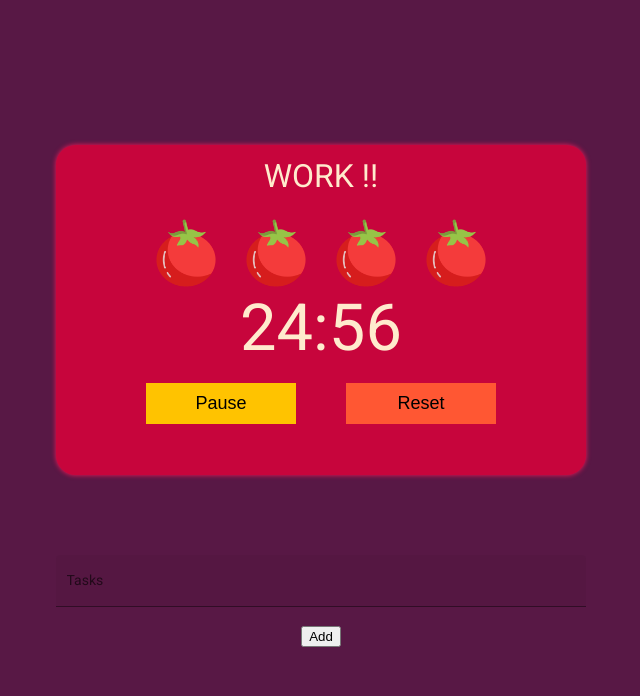
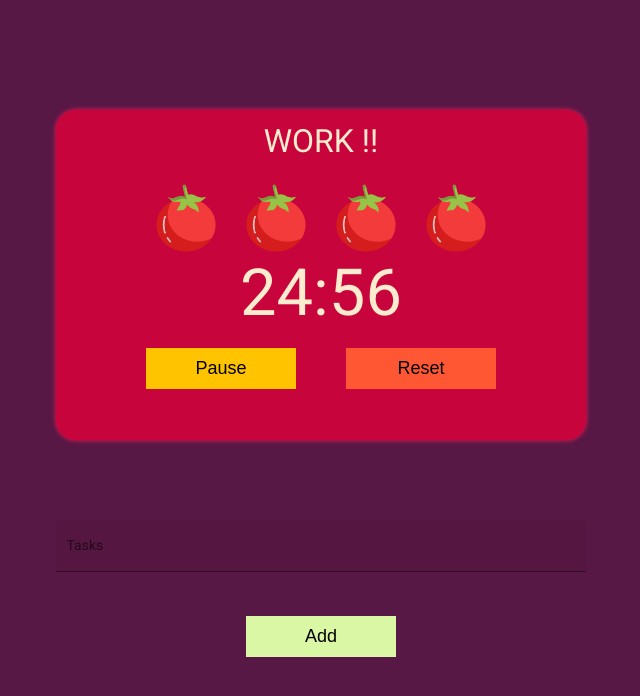
Before and after one commit to Darwin-F/pomodoro, an Angular app: page / in a window 1280 px wide. Shown: the top 696 px of the page, without its empty margins (319-959 px from the left). Built offline with nearby package versions, Linux system fonts and the light colour scheme.

Commit message:
css for task add button

```diff
--- a/src/app/tasks/tasks.component.css
+++ b/src/app/tasks/tasks.component.css
@@ -18,3 +18,14 @@ mat-list-item {
   border-radius: 5px;
   margin: 5px;
 }
+#submit {
+  margin: 25px;
+  width: 150px;
+  padding: 10px;
+  background-color: #DAF7A6;
+  border:none;
+  cursor: pointer;
+  font-weight: 300;
+  font-size: large;
+  font-family:Arial, Helvetica, sans-serif;
+}
--- a/src/app/tasks/tasks.component.html
+++ b/src/app/tasks/tasks.component.html
@@ -4,7 +4,7 @@
           <mat-label>Tasks</mat-label>
           <input matInput id="tasks_input" placeholder="Ex. Pizza" value="" autocomplete="off">
         </mat-form-field>
-        <input type="submit"  value="Add">
+        <input type="submit" id="submit"  value="Add">
     </form>
 </div>
 <div>
```
